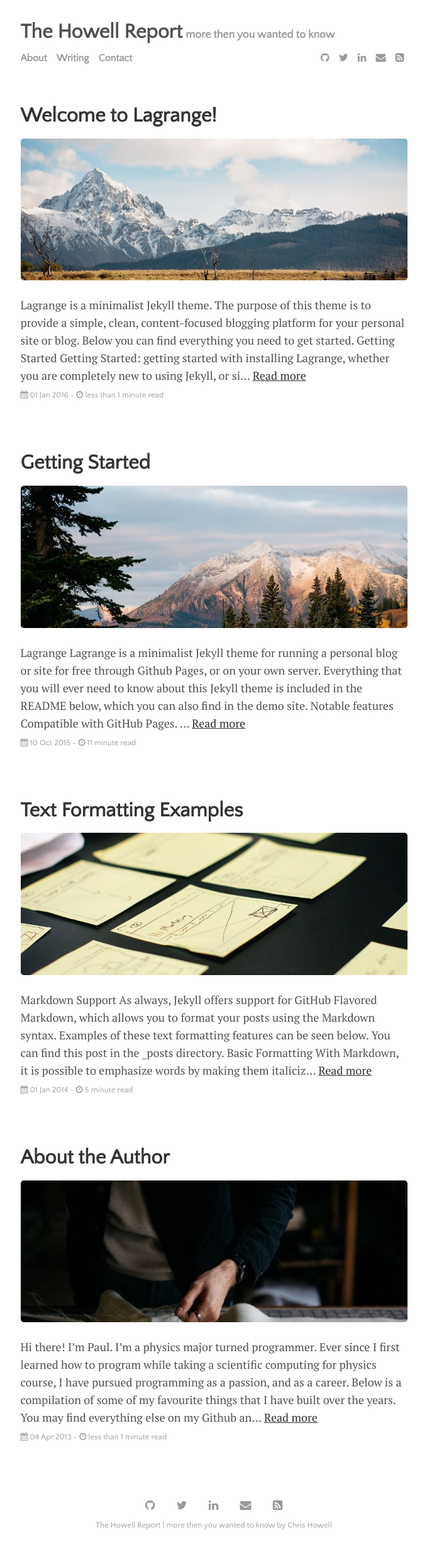
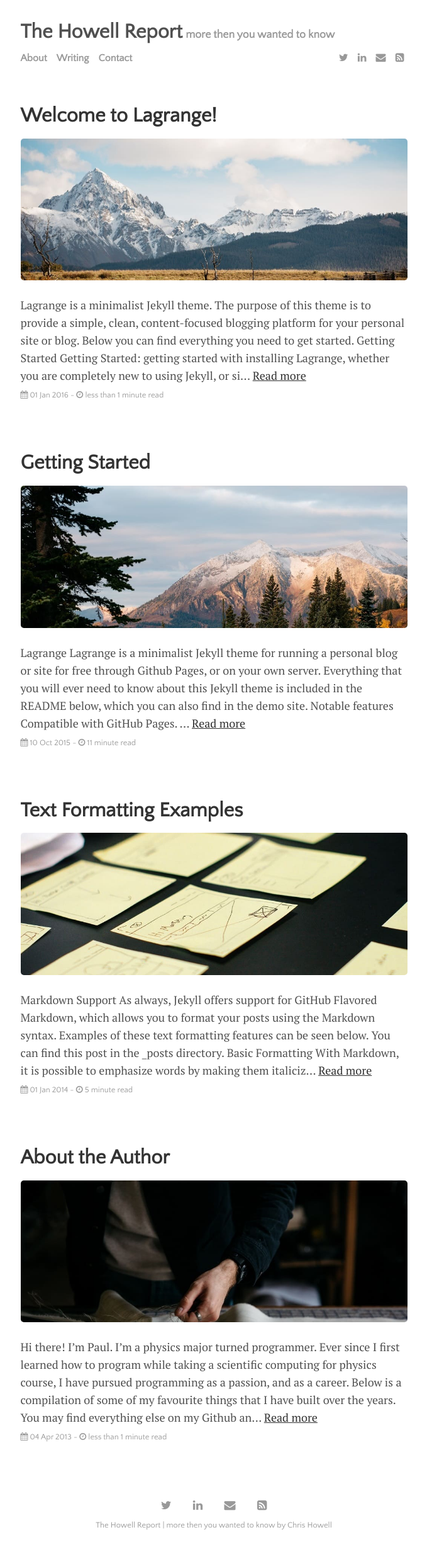
Before and after one commit to chrisahowell/howellreport_test01, a Jekyll site: the page built from index.html, in a window 1280 px wide. Shown: the whole page at 63% size, without its empty margins (300-979 px from the left). Built offline with Jekyll 4.4.1, drawn with Linux system fonts in a browser that asks for light colours; nearby versions of some CDN libraries; the list of posts is cut into pages by our own code.

Commit message:
social media settings and test comment out

```diff
--- a/_data/settings.yml
+++ b/_data/settings.yml
@@ -12,10 +12,10 @@ menu:
 
 # Available social icons are powered by Font Awesome, so you can use any icon that they offer
 social:
-- {icon: 'github', link: 'https://www.github.com/lenpaul'}
-- {icon: 'twitter', link: 'https://twitter.com/paululele'}
-- {icon: 'linkedin', link: 'http://www.linkedin.com/in/lenpaul/'}
-- {icon: 'envelope', link: 'mailto:l.nguyen.paul@gmail.com'}
+#- {icon: 'github', link: 'https://www.github.com/lenpaul'}
+- {icon: 'twitter', link: 'https://twitter.com/chrishowell'}
+- {icon: 'linkedin', link: 'https://www.facebook.com/specialchris'}
+- {icon: 'envelope', link: 'mailto:chowellmail@gmail.com'}
 - {icon: 'rss-square', link: 'feed.xml'}
 # - {icon: 'rss-square', link: 'rss-feed.xml'}
 
```
